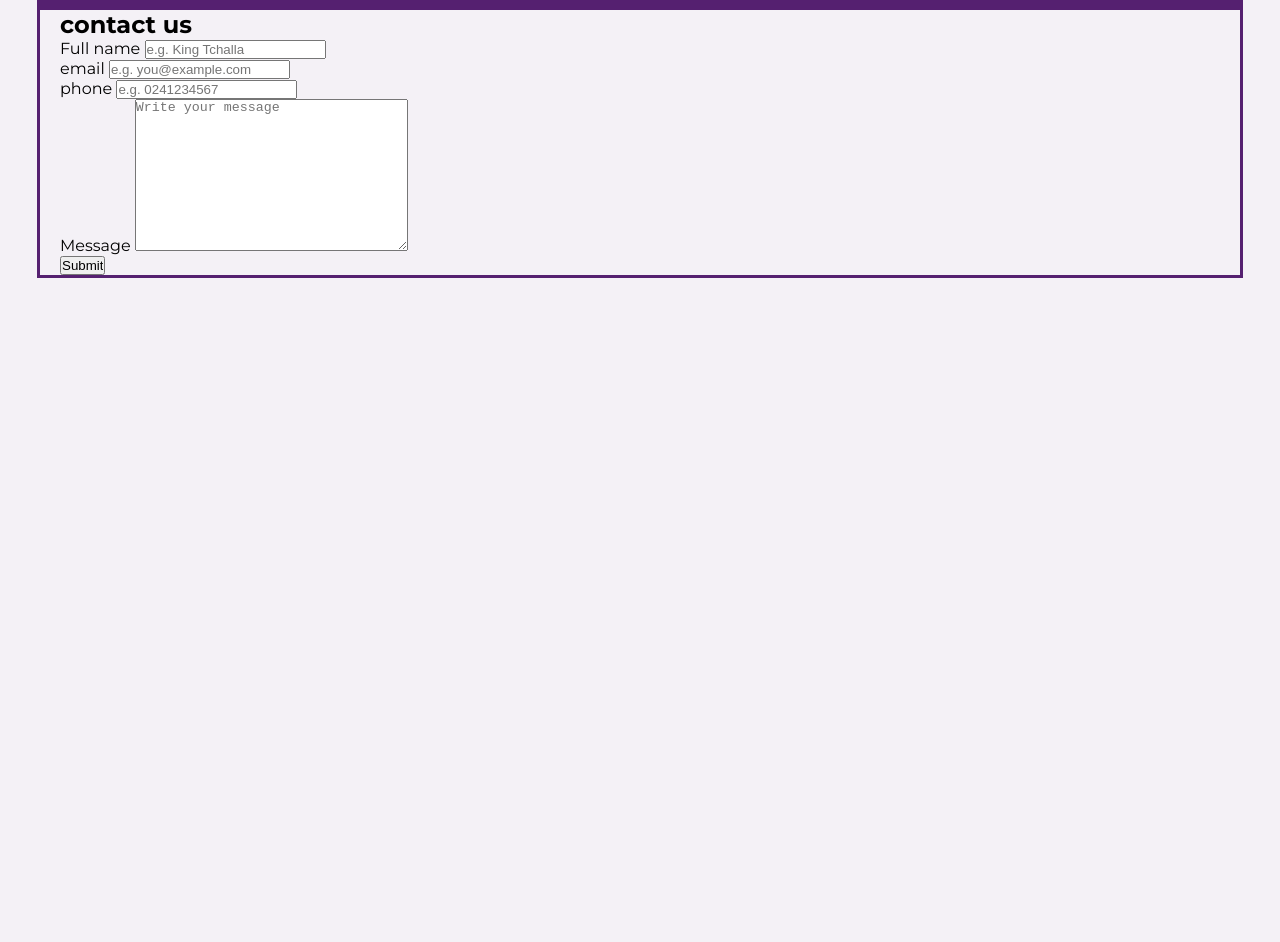
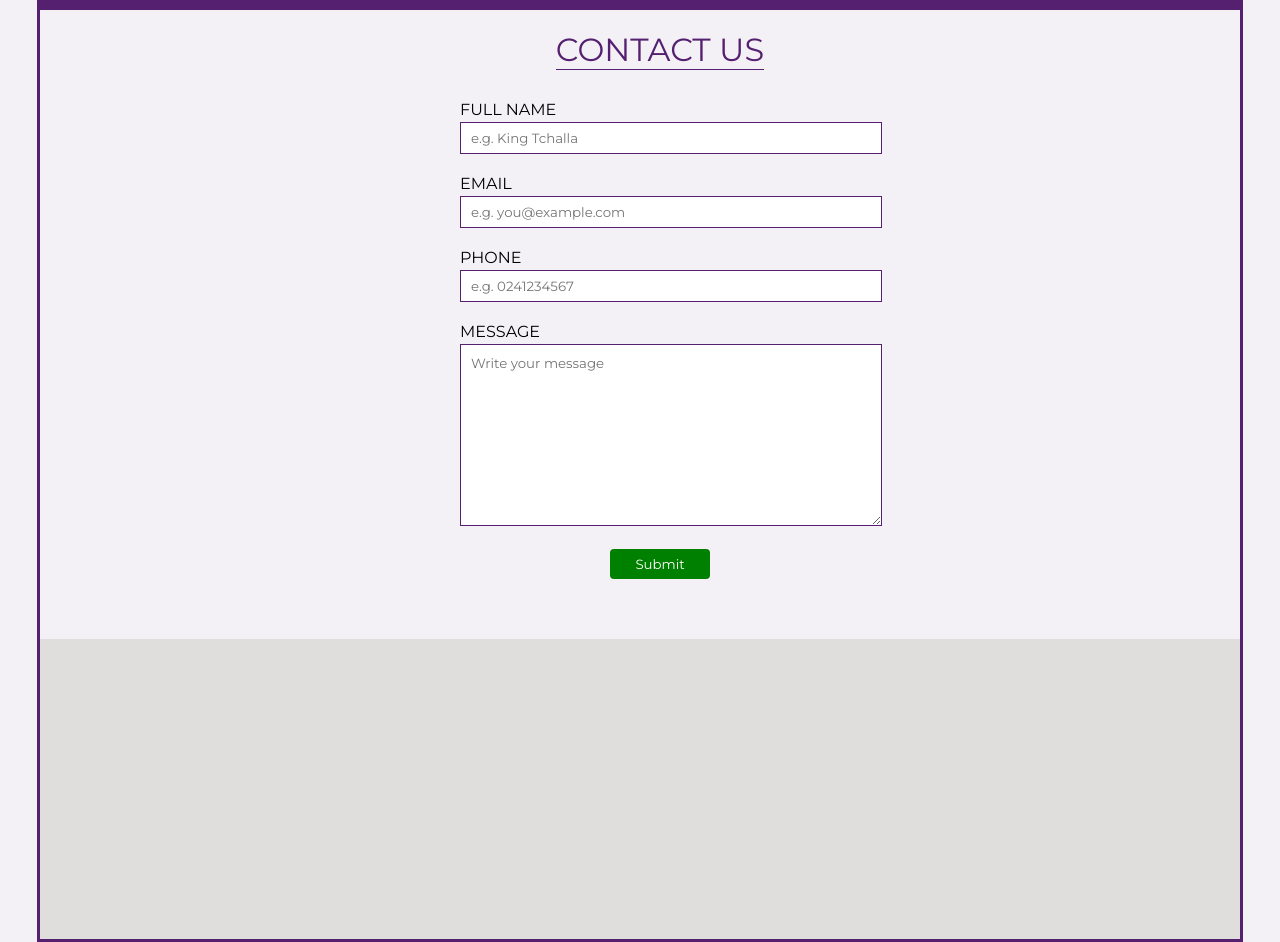
Before and after one commit to charlesarmah1002/september-innovation-v2, a plain HTML site: page index.html in a window 1280 px wide. Shown: the part 2600-3542 px from the top of the page. Before the commit the page ends 2878 px from the top, so only its background shows below. Drawn offline with Linux system fonts and the light colour scheme.

Commit message:
landing page done

```diff
--- a/css/style.css
+++ b/css/style.css
@@ -881,4 +881,88 @@ body {
     #about .container .side .image-container img {
         width: 100%;
     }
+
+    #contact {
+        min-height: 250px;
+        display: flex;
+        align-items: center;
+        justify-content: center;
+        width: 100%;
+    }
+
+    #contact .container {
+        width: 100%;
+        padding: 20px;
+        text-align: center;
+        display: flex;
+        align-items: center;
+        justify-content: center;
+        flex-direction: column;
+    }
+
+    #contact .container h1 {
+        text-transform: uppercase;
+        border-bottom: 1px solid;
+        margin-bottom: 10px;
+        font-size: 2rem;
+        font-weight: 400;
+        color: #552070;
+    }
+
+    #contact .container .field {
+        /* margin: 10px auto; */
+        margin-bottom: 20px;
+        display: flex;
+        flex-direction: column;
+        width: 90%;
+        max-width: 400px;
+        text-align: left;
+    }
+
+    #contact .container .field label {
+        text-transform: uppercase;
+    }
+
+    #contact .container .field input {
+        width: 100%;
+        height: 30px;
+        padding: 0 10px;
+        font-family: montserrat;
+        outline: none;
+        border: 1px solid #552070;
+        margin-top: 3px;
+    }
+
+    #contact form {
+        margin: 20px 0;
+        width: 100%;
+        display: flex;
+        align-items: center;
+        justify-content: center;
+        flex-direction: column;
+    }
+
+    input[type=submit] {
+        background: green;
+        color: white;
+        width: 100px !important;
+        margin: auto;
+        border: green !important;
+        border-radius: 4px;
+        cursor: pointer;
+    }
+
+    textarea {
+        padding: 10px;
+        font-family: montserrat;
+        width: 100%;
+        outline: none;
+        border: 1px solid #552070;
+        margin-top: 3px;
+    }
+
+    footer {
+        height: 300px;
+        background: #e0dddd;
+    }
 }
--- a/index.html
+++ b/index.html
@@ -197,8 +197,8 @@
                 <h1>contact us</h1>
                 <form action="">
                     <div class="field">
-                        <label for="">Full name</label>
-                        <input type="text" name="" id="" placeholder="e.g. King Tchalla">
+                        <label for="fullname">Full name</label>
+                        <input type="text" name="fullname" id="fullname" placeholder="e.g. King Tchalla">
                     </div>
                     <div class="field">
                         <label for="email">email</label>
```
Also changed, not shown: services.html (+1 -1 lines), css/main.css (added).
